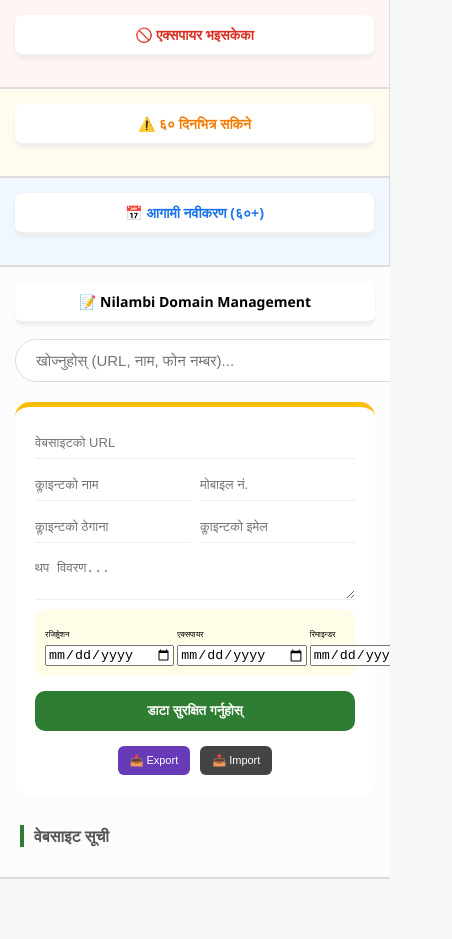
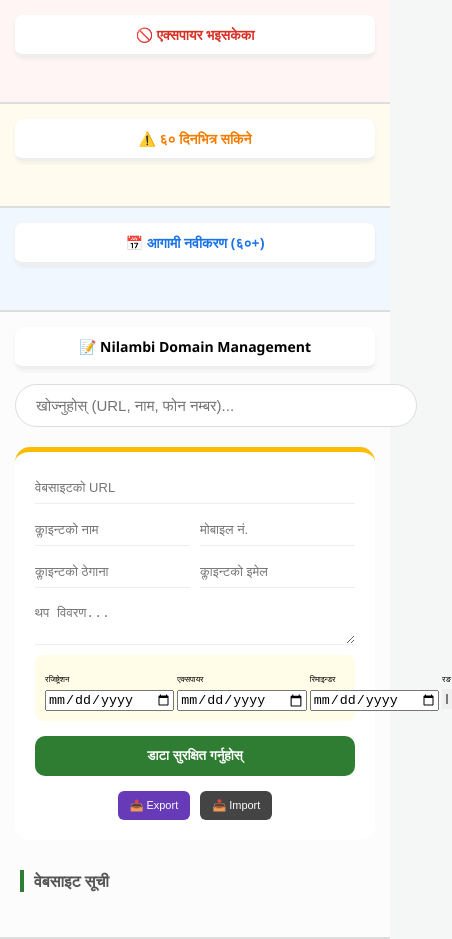
Before and after one commit to cloudworknepal5/ad, a plain HTML site: page domain.html in a window 390 px wide. Shown: the whole page, 452 px wide, since content can reach past the window. Before the commit the page ends 879 px from the top, so only its background shows below. Drawn offline with Linux system fonts and the light colour scheme; no server answers.

Commit message:
Update domain.html

```diff
--- a/domain.html
+++ b/domain.html
@@ -3,14 +3,16 @@
 <head>
     <meta charset="UTF-8">
     <meta name="viewport" content="width=device-width, initial-scale=1.0">
-    <title>Neelamb.com - डोमेन म्यानेजर</title>
+    <title>Nilambi.com - डोमेन म्यानेजर</title>
     <style>
         :root {
             --bg: #f4f7f6; --primary: #fbbc04; --card: #ffffff;
             --danger: #d93025; --warning: #f57c00; --active: #2e7d32; --info: #1a73e8;
             --gmail: #ea4335; --whatsapp: #25d366; --messenger: #0084ff; --backup: #673ab7;
         }
-        body { font-family: 'Segoe UI', Arial, sans-serif; background: var(--bg); margin: 0; overflow: hidden; }
+
+        /* डेस्कटपमा मात्र overflow hidden राख्ने, मोबाइलमा स्क्रोल हुन दिने */
+        body { font-family: 'Segoe UI', Arial, sans-serif; background: var(--bg); margin: 0; overflow-x: hidden; overflow-y: auto; }
 
         .dashboard-wrapper {
             display: grid;
@@ -19,12 +21,24 @@
             box-sizing: border-box;
         }
 
+        /* कोलमको लागि स्टाइल - डेस्कटपमा आफ्नो क्षेत्रमा स्क्रोल हुने */
+        .col { padding: 15px; overflow-y: auto; height: 100vh; border-right: 1px solid #ddd; box-sizing: border-box; }
+
         @media (max-width: 1200px) {
-            .dashboard-wrapper { grid-template-columns: 1fr; height: auto; overflow: auto; }
-            .col { height: auto !important; border-bottom: 2px solid #ddd; }
+            body { overflow-y: auto; } /* मोबाइलमा पूरै बडी स्क्रोल हुने */
+            .dashboard-wrapper {
+                display: flex;
+                flex-direction: column;
+                height: auto;
+            }
+            .col {
+                height: auto !important;
+                overflow-y: visible !important;
+                border-right: none;
+                border-bottom: 2px solid #ddd;
+                padding-bottom: 30px;
+            }
         }
-
-        .col { padding: 15px; overflow-y: auto; height: 100vh; border-right: 1px solid #ddd; box-sizing: border-box; }
 
         .col-title {
             font-size: 14px; font-weight: bold; padding: 10px; margin-bottom: 15px;
@@ -200,11 +214,11 @@
             }
         },
 
-        // मल्टि-फंक्सन म्यासेजिङ लजिक (बाँकी दिनसहित)
+        // मल्टि-फंक्सन म्यासेजिङ लजिक
         getSocialButtonsHtml: function(n) {
             const myBrand = "Neelamb Art & Design";
             const myAddress = "Birgunj, Nepal";
-            const myPhone = "9779814272487"; // यहाँ आफ्नो फोन राख्नुहोला
+            const myPhone = "9779814272487";
 
             let dayStatus = "";
             if (n.diff < 0) {
```
